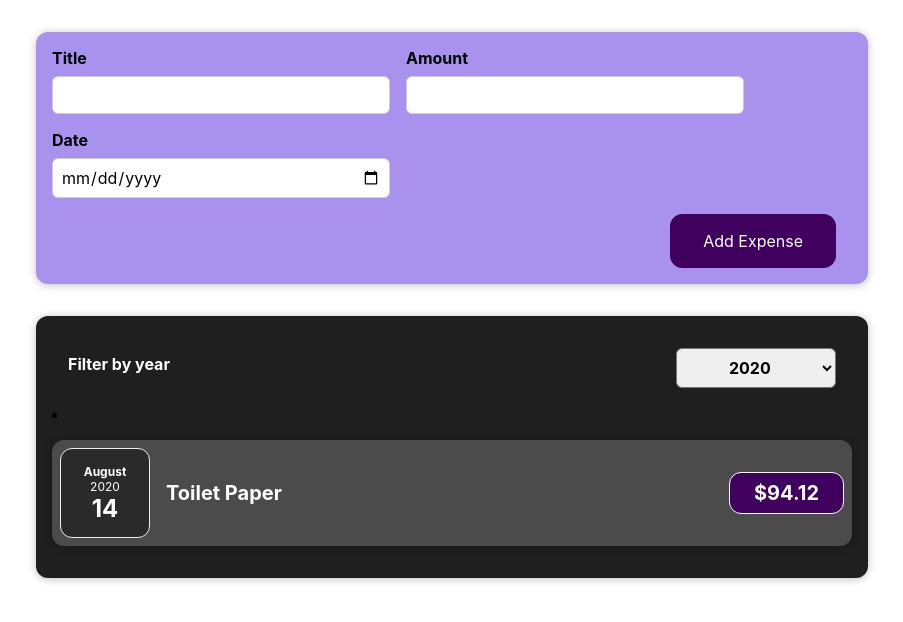
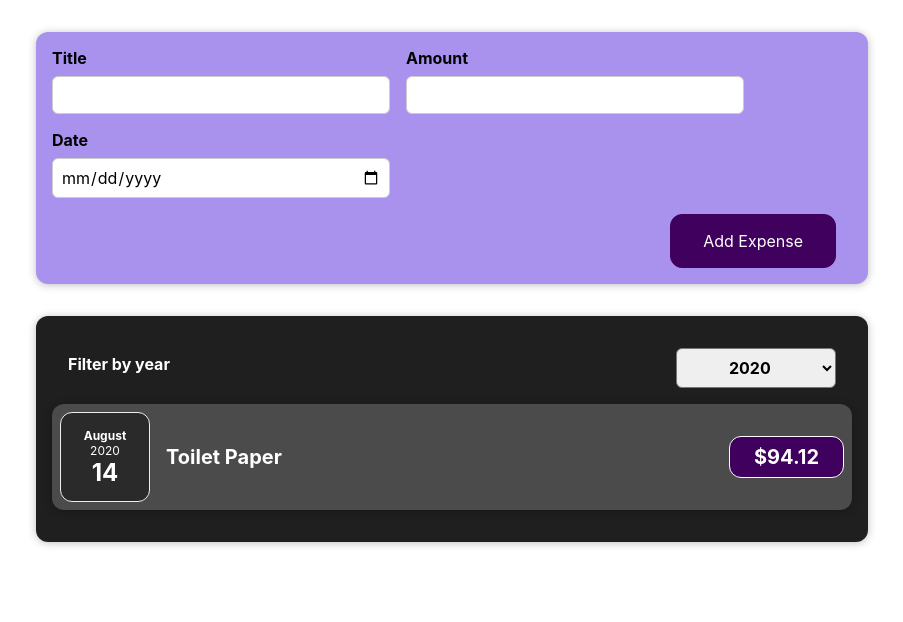
Before and after one commit to J-Saeteros/expense-tracker, a React (Create React App) app: page / in a window 1280 px wide. Shown: the top 622 px of the page, without its empty margins (188-1091 px from the left). Built offline with nearby package versions, Linux system fonts and the light colour scheme.

Commit message:
new component tht handles if no expenses are shown

```diff
--- a/src/components/Expenses/Expenses.js
+++ b/src/components/Expenses/Expenses.js
@@ -1,9 +1,9 @@
 import React, { useState } from "react";
 
-import ExpenseItem from "./ExpenseItem";
 import "./Expenses.css";
 import Card from "../UI/Card";
 import ExpensesFilter from "./ExpensesFilter";
+import ExpensesList from "./ExpensesList";
 
 function Expenses(props) {
   const [filteredYear, setFilteredYear] = useState("2020");
@@ -17,19 +17,6 @@
     return expense.date.getFullYear().toString() === filteredYear;
   });
 
-  let expensesContent = <p>No expenses found</p>;
-
-  if(filteredExpenses.length >0){
-    expensesContent = filteredExpenses.map((expenses) => (
-      <ExpenseItem
-        key={expenses.id}
-        title={expenses.title}
-        amount={expenses.amount}
-        date={expenses.date}
-      />
-    ))
-  }
-
   return (
     <div>
       <Card className="expenses">
@@ -37,7 +24,7 @@
           selected={filteredYear}
           onChangeFilter={filterChangeHandler}
         />
-        {expensesContent}
+        <ExpensesList items={filteredExpenses}/>
       </Card>
     </div>
   );
--- /dev/null
+++ b/src/components/Expenses/ExpensesList.css
@@ -0,0 +1,9 @@
+.expenses-list {
+    list-style: none;
+    padding: 0;
+  }
+
+  .expenses-list__fallback {
+    color: white;
+    text-align: center;
+  }
--- /dev/null
+++ b/src/components/Expenses/ExpensesList.js
@@ -0,0 +1,24 @@
+import React from "react";
+
+import ExpenseItem from "./ExpenseItem";
+import './ExpensesList.css'
+
+const ExpensesList = props=>{
+
+  if(props.items.length === 0){
+    return <h2 className="expenses-list__fallback">Found no expenses.</h2>
+  }
+
+  return <ul className="expenses-list">
+    {props.items.map((expenses) => (
+      <ExpenseItem
+        key={expenses.id}
+        title={expenses.title}
+        amount={expenses.amount}
+        date={expenses.date}
+      />
+    ))}
+  </ul>
+}
+
+export default ExpensesList;
```
